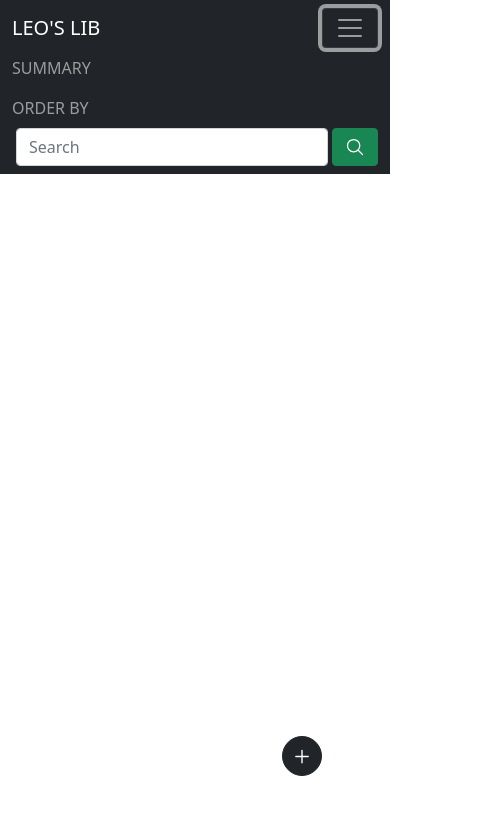
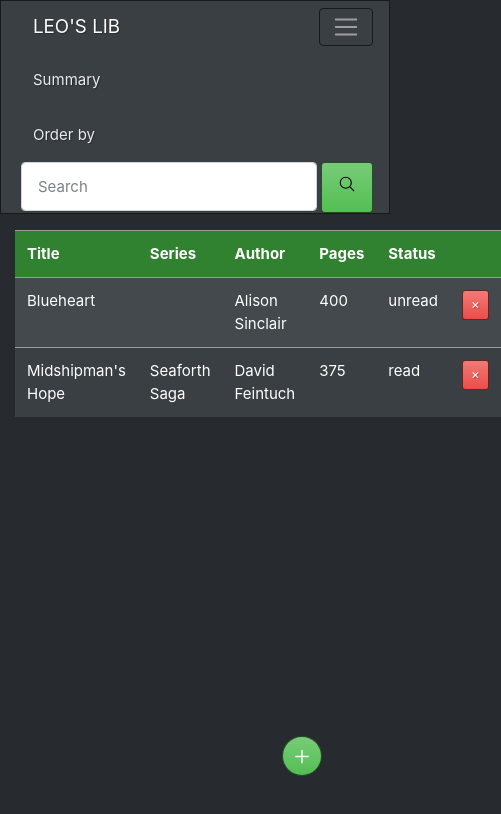
Before and after one commit to lenny-of-the-cool-waters/library_manager, a website: page index.html in a window 390 px wide. Both pictures are taken after a click on the button "Toggle navigation". Shown: the whole page, 501 px wide, since content can reach past the window. Drawn offline with nearby package versions, Linux system fonts and the light colour scheme.

Commit message:
Added book table and improved styling

```diff
--- a/css/styles.css
+++ b/css/styles.css
@@ -1,6 +1,10 @@
-#searchButton {
-    font-size: 20px;
-    height: calc(1.3em + .75rem);
+.search-icon {
+    color: black;
+    font-size: 18px;
+}
+
+.book-head {
+    background-color: rgb(48, 129, 48);
 }
 
 #addBook {
@@ -31,16 +35,16 @@
 @keyframes pulse {
 	0% {
 		transform: scale(0.9);
-		box-shadow: 0 0 0 0 rgba(33, 37, 41, 0.7);
+		box-shadow: 0 0 0 0 rgba(83, 190, 83, 0.7);
 	}
 
 	70% {
 		transform: scale(1);
-		box-shadow: 0 0 0 10px rgba(33, 37, 41, 0);
+		box-shadow: 0 0 0 10px rgba(83, 190, 83, 0);
 	}
 
 	100% {
 		transform: scale(0.9);
-		box-shadow: 0 0 0 0 rgba(37, 47, 58, 0);
+		box-shadow: 0 0 0 0 rgba(83, 190, 83, 0);
 	}
 }
--- a/index.html
+++ b/index.html
@@ -5,7 +5,7 @@
     <meta http-equiv="X-UA-Compatible" content="IE=edge">
     <meta name="viewport" content="width=device-width, initial-scale=1.0">
 
-    <link href="https://cdn.jsdelivr.net/npm/bootstrap@5.0.0-beta2/dist/css/bootstrap.min.css" rel="stylesheet" integrity="sha384-BmbxuPwQa2lc/FVzBcNJ7UAyJxM6wuqIj61tLrc4wSX0szH/Ev+nYRRuWlolflfl" crossorigin="anonymous">
+    <link href="https://bootswatch.com/4/slate/bootstrap.min.css" rel="stylesheet" crossorigin="anonymous">
     <link rel="stylesheet" href="css/styles.css">
 
     <!-- Ionicons -->
@@ -15,34 +15,46 @@
     <title>Leo's Library</title>
 </head>
 <body>
-    <nav class="navbar navbar-expand-lg navbar-dark bg-dark">
+    <nav class="navbar navbar-expand-lg navbar-dark bg-primary">
         <div class="container">
             <a href="#" class="navbar-brand">LEO'S LIB</a>
-            <button class="navbar-toggler" type="button" data-bs-toggle="collapse" data-bs-target="#navigation" aria-controls="navigation" aria-expanded="false" aria-label="Toggle navigation">
+            <button class="navbar-toggler" type="button" data-toggle="collapse" data-target="#navigation" aria-controls="navigation" aria-expanded="false" aria-label="Toggle navigation">
                 <span class="navbar-toggler-icon"></span>
             </button>
             <div class="collapse navbar-collapse" id="navigation">
-                <ul class="navbar-nav ms-auto me-1">
-                    <li class="nav-item"><a href="#" class="nav-link">SUMMARY</a></li>
-                    <li class="nav-item"><a href="#" class="nav-link">ORDER BY</a></li>
+                <ul class="navbar-nav ml-auto mr-1">
+                    <li class="nav-item"><a href="#" class="nav-link text-light">Summary</a></li>
+                    <li class="nav-item"><a href="#" class="nav-link text-light">Order by</a></li>
                 </ul>
-                <form class="d-flex ms-1">
-                    <input class="form-control me-1" type="search" placeholder="Search" aria-label="Search">
+                <form class="d-flex ml-1">
+                    <input class="form-control mr-1" type="search" placeholder="Search" aria-label="Search">
                     <button class="btn btn-success" type="submit" id="searchButton">
-                        <ion-icon name="search-outline"></ion-icon>
+                        <ion-icon name="search-outline" class="search-icon"></ion-icon>
                     </button>
-                  </form>
+                </form>
             </div>
         </div>
     </nav>
 
     <div class="main container">
-        <table class="table table-stripped">
+        <table class="table table-primary table-striped mt-3">
+            <thead class="book-head">
+                <tr>
+                    <td><strong>Title</strong></td>
+                    <td><strong>Series</strong></td>
+                    <td><strong>Author</strong></td>
+                    <td><strong>Pages</strong></td>
+                    <td><strong>Status</strong></td>
+                    <td></td>
+                </tr>
+            </thead>
+            <tbody id="book-list">
 
+            </tbody>
         </table>
     </div>
 
-    <div id="addBook" class="btn btn-dark btn-sm btn-rounded" data-bs-toggle="modal" data-bs-target="#newBookModal">
+    <div id="addBook" class="btn btn-success btn-sm btn-rounded" data-toggle="modal" data-target="#newBookModal">
         <ion-icon name="add-outline" class="add-icon"></ion-icon>
     </div>
 
@@ -51,28 +63,28 @@
         <div class="modal-dialog modal-dialog-centered">
             <div class="modal-content">
                 <div class="modal-header">
-                    <h5 class="modal-title ms-4">New Book</h5>
-                    <button type="button" class="btn-close me-3" data-bs-dismiss="modal" aria-label="Close"></button>
+                    <h5 class="modal-title ml-4">New Book</h5>
+                    <button type="button" class="close text-light" data-dismiss="modal" aria-label="Close">&times;</button>
                 </div>
                 <div class="modal-body">
-                    <form id="bookForm">
-                        <div class="row mb-3">
+                    <form id="book-form">
+                        <div class="form-row align-items-center mb-3">
                             <div class="col-3">
-                                <label for="series">Name</label>
+                                <label for="title">Title</label>
                             </div>
                             <div class="col-8">
-                                <input type="text" class="form-control" id="series" placeholder="Book Name">
+                                <input type="text" class="form-control" id="title" placeholder="Book Title">
                             </div>
                         </div>
-                        <div class="row mb-3">
+                        <div class="form-row align-items-center mb-3">
                             <div class="col-3">
                                 <label for="series">Series</label>
                             </div>
                             <div class="col-8">
-                                <input type="text" class="form-control" id="series" placeholder="Book Series">
+                                <input type="text" class="form-control" id="series" placeholder="Book Series" value="">
                             </div>
                         </div>
-                        <div class="row mb-3">
+                        <div class="form-row align-items-center mb-3">
                             <div class="col-3">
                                 <label for="author">Author</label>
                             </div>
@@ -80,20 +92,20 @@
                                 <input type="text" class="form-control" id="author" placeholder="Author">
                             </div>
                         </div>
-                        <div class="row mb-3">
+                        <div class="form-row align-items-center mb-3">
                             <div class="col-3">
                                 <label for="pages">Pages</label>
                             </div>
                             <div class="col-8">
-                                <input type="number" class="form-control" id="pages">
+                                <input type="number" class="form-control" id="pages" value="">
                             </div>
                         </div>
-                        <div class="row">
-                            <div class="col-3 ms-auto">
-                                <input class="btn btn-primary" type="submit" value="Submit">
+                        <div class="form-row align-items-center">
+                            <div class="col-3 ml-auto">
+                                <input class="btn btn-success" type="submit" value="Submit">
                             </div>
                             <div class="col-3">
-                                <button class="btn btn-danger" type="button">Cancel</button>
+                                <button class="btn btn-danger" type="button" data-dismiss="modal">Cancel</button>
                             </div>
                         </div>
                     </form>
@@ -102,7 +114,8 @@
         </div>
     </div>
 
-    <script src="https://cdn.jsdelivr.net/npm/bootstrap@5.0.0-beta2/dist/js/bootstrap.bundle.min.js" integrity="sha384-b5kHyXgcpbZJO/tY9Ul7kGkf1S0CWuKcCD38l8YkeH8z8QjE0GmW1gYU5S9FOnJ0" crossorigin="anonymous"></script>
+    <script src="https://code.jquery.com/jquery-3.5.1.slim.min.js" integrity="sha384-DfXdz2htPH0lsSSs5nCTpuj/zy4C+OGpamoFVy38MVBnE+IbbVYUew+OrCXaRkfj" crossorigin="anonymous"></script>
+    <script src="https://cdn.jsdelivr.net/npm/bootstrap@4.6.0/dist/js/bootstrap.bundle.min.js" integrity="sha384-Piv4xVNRyMGpqkS2by6br4gNJ7DXjqk09RmUpJ8jgGtD7zP9yug3goQfGII0yAns" crossorigin="anonymous"></script>
     <script src="./scripts.js"></script>
 </body>
 </html>
--- a/scripts.js
+++ b/scripts.js
@@ -1 +1,86 @@
-// create new book card every time book form is submitted
+// Class to create book objects
+class Book {
+    constructor(title,series,author,pages,status ) {
+        this.title = title;
+        this.series = series;
+        this.author = author;
+        this.pages = pages;
+        this.status= status;
+    }
+}
+
+// UI class to handle all UI manipulations
+class UI {
+    // displayBooks
+    static displayBooks() {
+        const sample = [
+            {
+                title: "Blueheart",
+                series: "",
+                author: "Alison Sinclair",
+                pages: "400",
+                status: "unread"
+            },
+            {
+                title: "Midshipman's Hope",
+                series: "Seaforth Saga",
+                author: "David Feintuch",
+                pages: "375",
+                status: "read"
+            }
+        ];
+        const books = sample;
+        books.forEach(book => UI.addBookToList(book));
+    }
+    // addBookToList
+    static addBookToList(book) {
+        const list = document.querySelector("#book-list");
+        let row = document.createElement("tr");
+        row.innerHTML = `
+            <td>${book.title}</td>
+            <td>${book.series}</td>
+            <td>${book.author}</td>
+            <td>${book.pages}</td>
+            <td>${book.status}</td>
+            <td><a href="#" class="btn btn-danger btn-sm delete">&times;</a></td>
+        `;
+        list.appendChild(row);
+    }
+
+    static removeBookFromList(elem) {
+        if(elem.classList.contains("delete")) {
+            elem.parentElement.parentElement.remove();
+        }
+    }
+    // showAlert
+    // clearFields
+}
+// Store class to handle local storage
+class Store {
+
+}
+
+/* Events */
+// Render books when DOM loads
+document.addEventListener("DOMContentLoaded" ,UI.displayBooks);
+// Remove book from list
+document.querySelector("#book-list").addEventListener("click", (e) => {
+    // delete book from table
+    UI.removeBookFromList(e.target);
+})
+// Form submission
+const bookForm = document.querySelector("#book-form");
+bookForm.addEventListener("submit", (e) => {
+    e.preventDefault();
+    // Getting form values
+    let title = bookForm.querySelector("#title").value;
+    let series = bookForm.querySelector("#series").value;
+    let author = bookForm.querySelector("#author").value;
+    let pages = bookForm.querySelector("#pages").value;
+
+    if(title==='' || author==="") {
+        // display alert
+    } else {
+        //
+    }
+})
```
